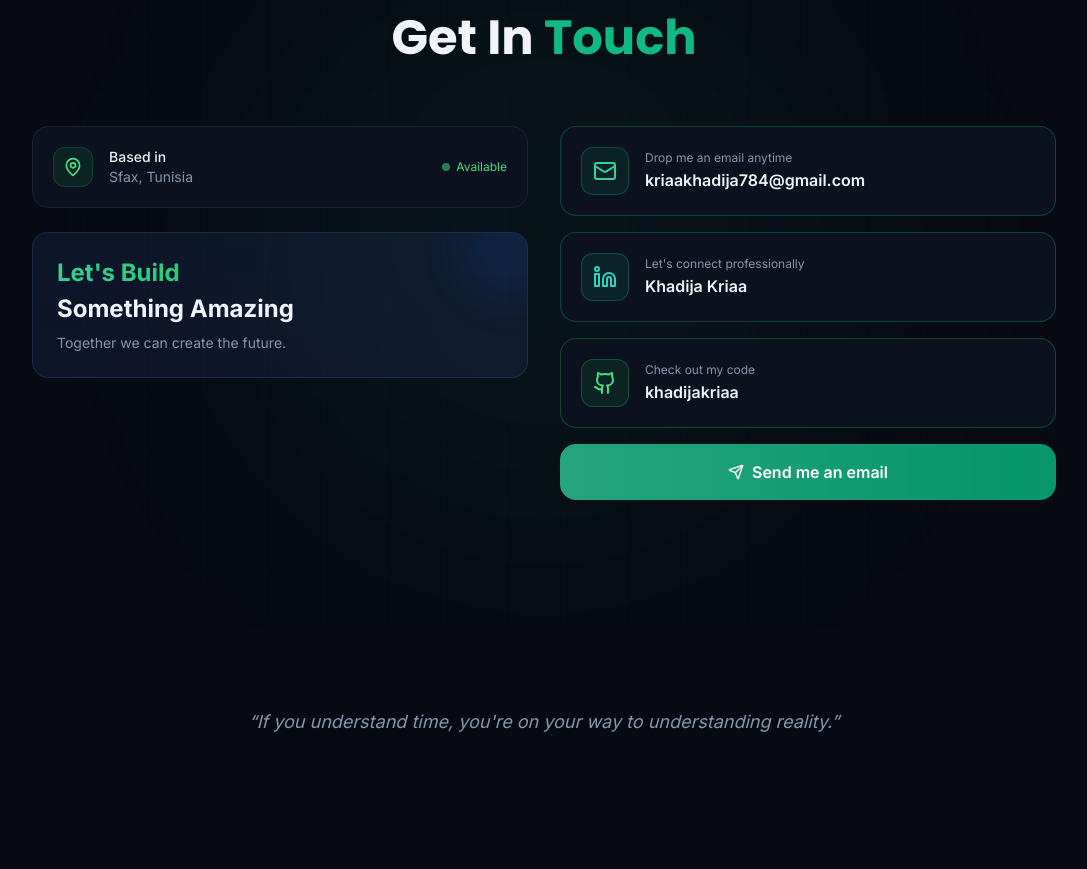
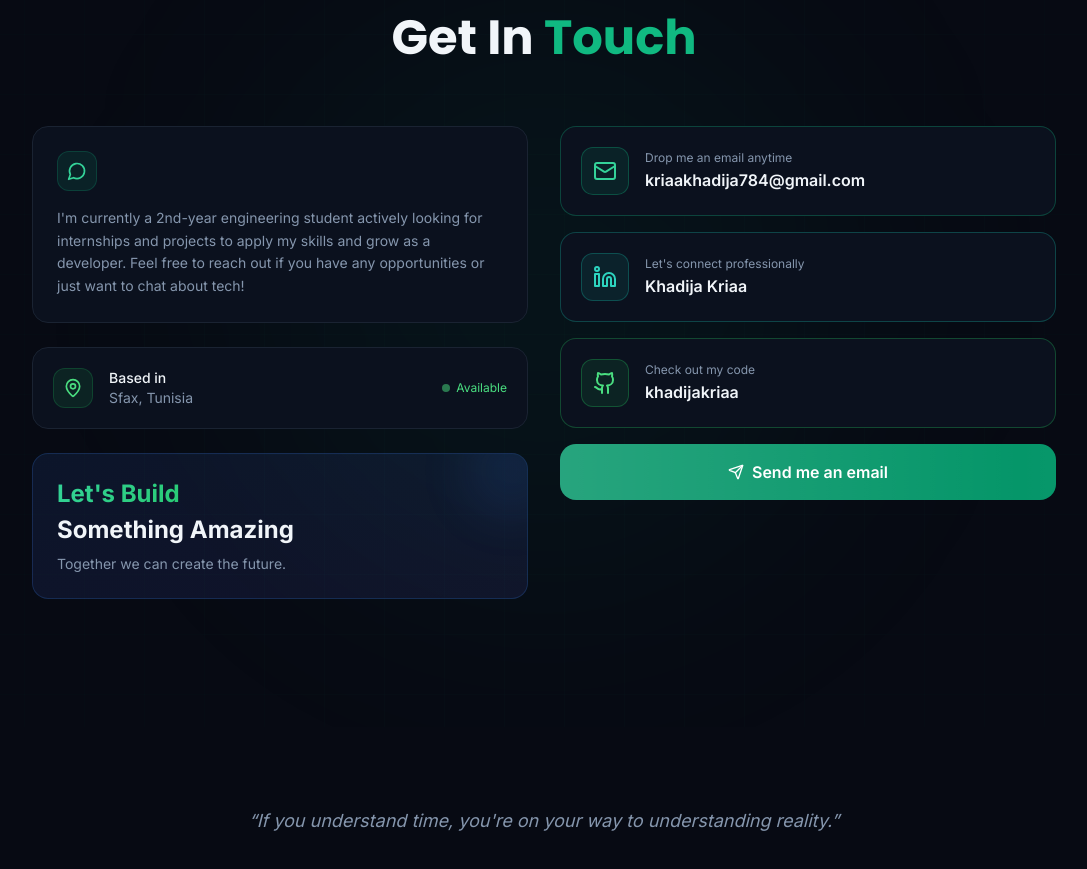
Before and after one commit to khadijakriaa/myportfolio, a Next.js app: page / in a window 1280 px wide. Shown: the part 6062-6931 px from the top of the page, without its empty margins (96-1183 px from the left). Before the commit the page ends 6878 px from the top, so only its background shows below. Built offline with nearby package versions, Linux system fonts and the light colour scheme.

Commit message:
rollback

```diff
--- a/components/sections/contact.tsx
+++ b/components/sections/contact.tsx
@@ -80,7 +80,20 @@ export default function Contact() {
         </div>
 
         <div className="grid md:grid-cols-2 gap-8 items-start">
+          {/* Left: Quick info */}
           <div className="reveal-left space-y-6">
+            <div className="p-6 rounded-2xl bg-card border border-border">
+              <div className="flex items-center gap-3 mb-4">
+                <div className="w-10 h-10 rounded-xl bg-emerald-500/10 border border-emerald-500/20 flex items-center justify-center">
+                  <MessageCircle className="w-5 h-5 text-emerald-400" />
+                </div>
+              </div>
+              <p className="text-sm text-muted-foreground leading-relaxed">
+                I'm currently a 2nd-year engineering student actively looking for internships and projects
+                    to apply my skills and grow as a developer. Feel free to reach out if you have any opportunities or just want to chat about tech!
+              </p>
+            </div>
+
             <div className="p-5 rounded-2xl bg-card border border-border flex items-center gap-4">
               <div className="w-10 h-10 rounded-xl bg-green-500/10 border border-green-500/20 flex items-center justify-center">
                 <MapPin className="w-5 h-5 text-green-400" />
```
